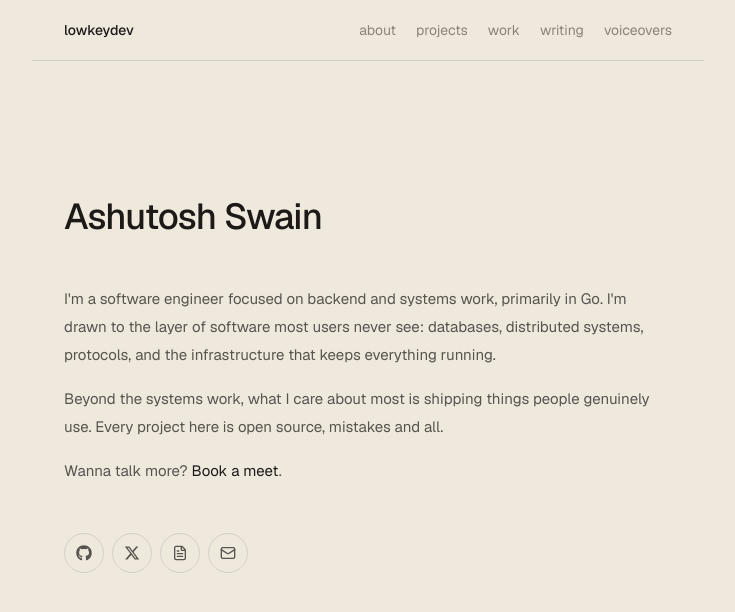
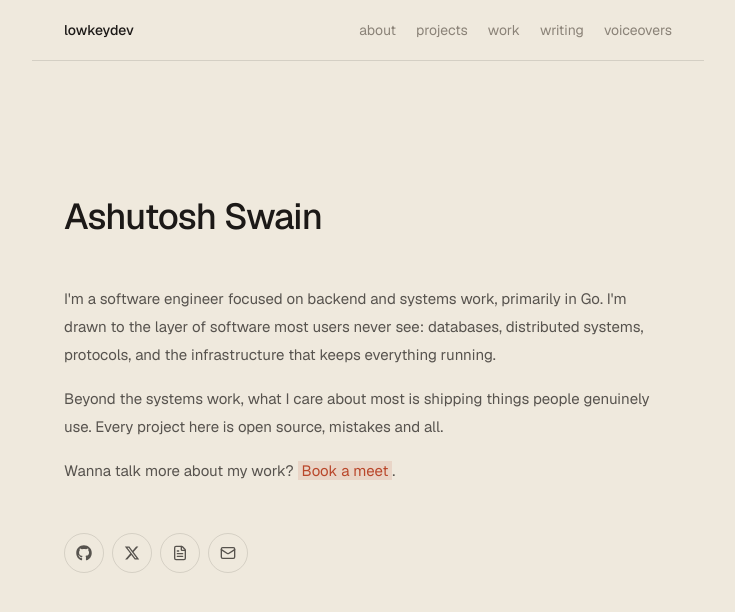
Before and after one commit to ASHUTOSH-SWAIN-GIT/folio, a Next.js app: page / in a window 1280 px wide. Shown: the top 612 px of the page, without its empty margins (272-1007 px from the left). Built offline with nearby package versions, Linux system fonts and the light colour scheme.

Commit message:
Highlight meeting link

```diff
--- a/app/page.tsx
+++ b/app/page.tsx
@@ -22,12 +22,12 @@ export default function Home() {
           and all.
         </p>
         <p>
-          Wanna talk more?{" "}
+          Wanna talk more about my work?{" "}
           <a
             href="https://calendly.com/ashuswain9876/30min"
             target="_blank"
             rel="noopener noreferrer"
-            className="text-[color:var(--foreground)] underline decoration-[color:var(--accent)] underline-offset-4 transition-colors hover:text-[color:var(--accent)]"
+            className="bg-[color:var(--accent-soft)] px-1 text-[color:var(--accent)] underline decoration-current underline-offset-4 transition-colors hover:text-[color:var(--foreground)]"
           >
             Book a meet
           </a>
```
